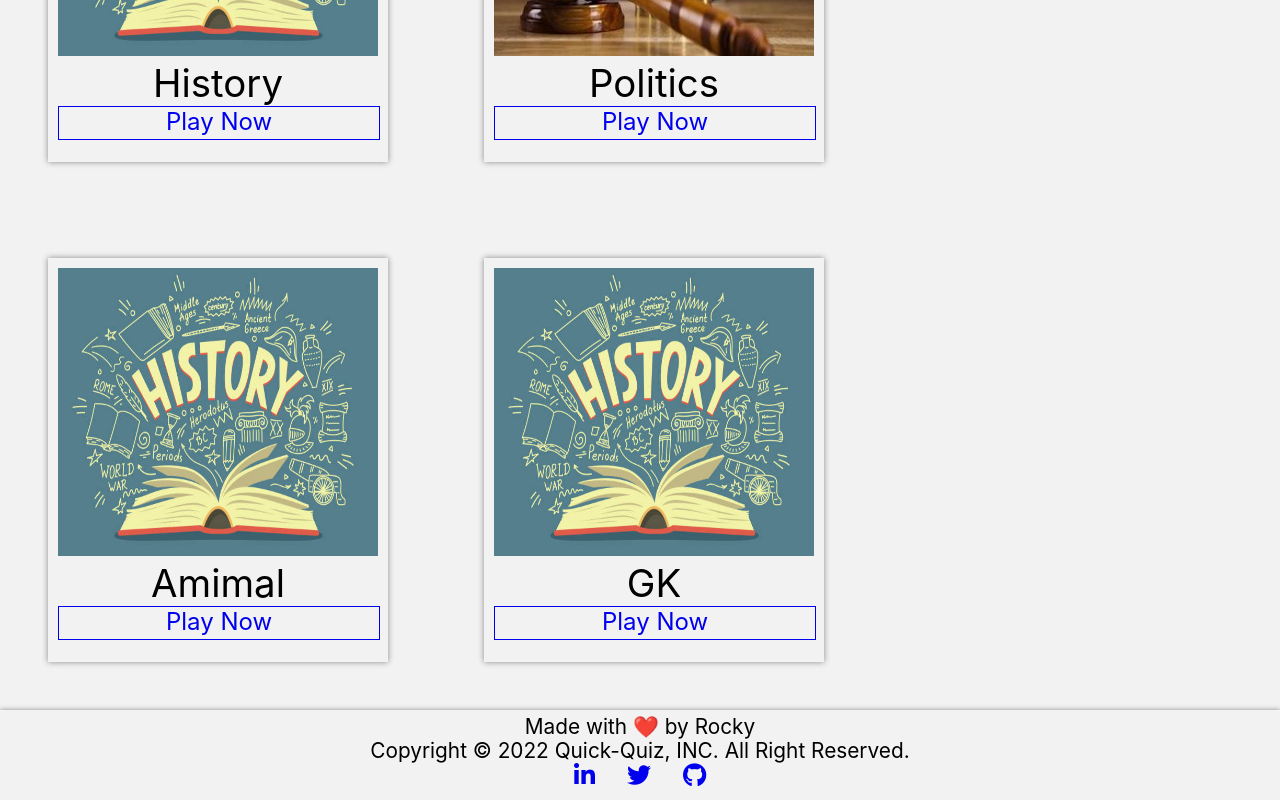
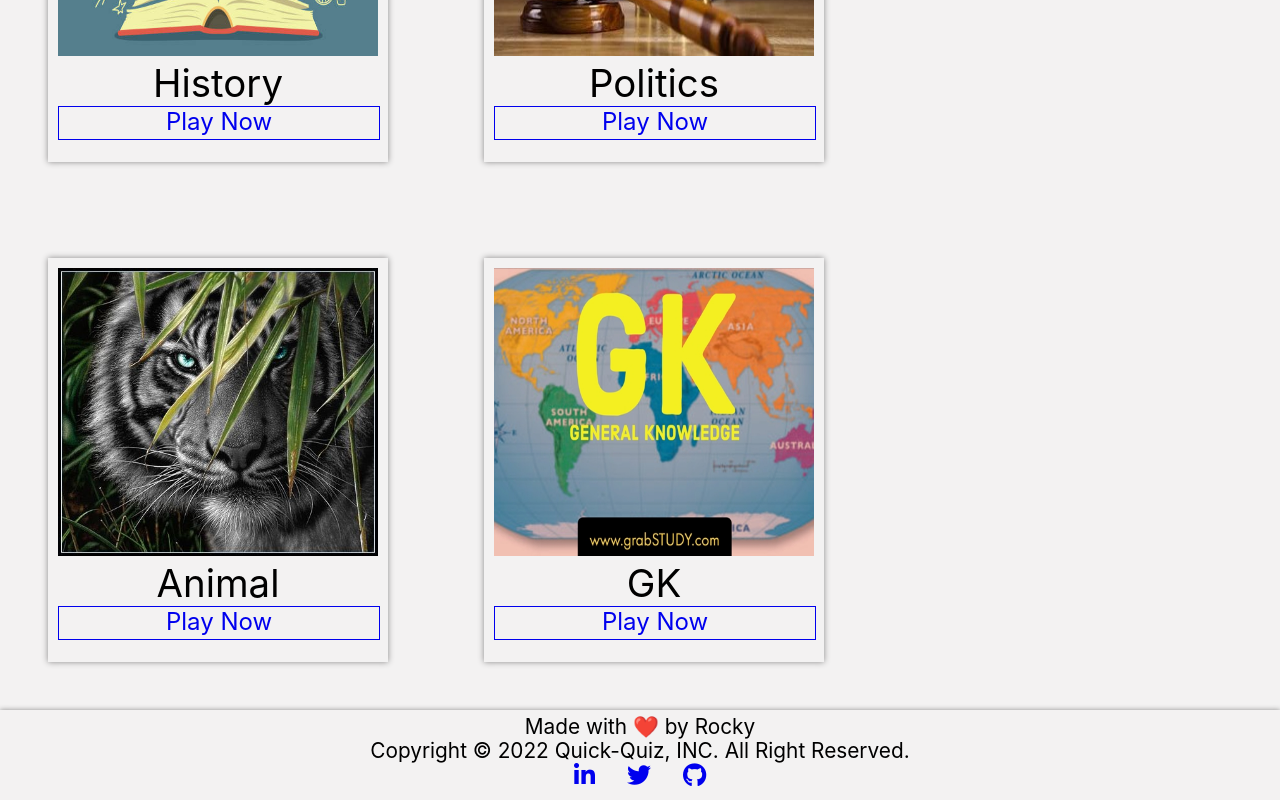
Before and after one commit to Rockyraven/Quick-Quiz, a React (Create React App) app: page / in a window 1280 px wide. Shown: the part 870-1670 px from the top of the page. Built offline with nearby package versions, Linux system fonts and the light colour scheme.

Commit message:
card image added and some spelling mistake corrected

```diff
--- a/src/assets/index.js
+++ b/src/assets/index.js
@@ -4,5 +4,8 @@ import politics from './politics.jpg'
 import history from './history.jpg'
 import sports from './sports.jpg'
 import guideline from './guidline.jpg'
+import animal from './animal.jpg'
+import gk from './GK.jpg'
 
-export {category1, math, politics, history, sports, guideline }
+
+export {category1, math, politics, history, sports, guideline,animal, gk }
--- a/src/db/category-db.js
+++ b/src/db/category-db.js
@@ -1,5 +1,5 @@
 import { v4 as uuid } from "uuid";
-import {category1, math, politics, history, sports } from '../assets'
+import {category1, math, politics, history, sports,animal, gk } from '../assets'
 export const categories = [
     {
     _id: uuid(),
@@ -27,14 +27,14 @@ export const categories = [
     },
     {
     _id: uuid(),
-    name: "Amimal",
-    image: history,
+    name: "Animal",
+    image: animal,
     link: "https://opentdb.com/api.php?amount=10&category=27&difficulty=easy&type=multiple"
     },
     {
     _id: uuid(),
     name: "GK",
-    image: history,
+    image: gk,
     link: "https://opentdb.com/api.php?amount=10&category=9&difficulty=easy&type=multiple"
     }
 ]
```
Also changed, not shown: src/assets/GK.jpg (added), src/assets/animal.jpg (added).
